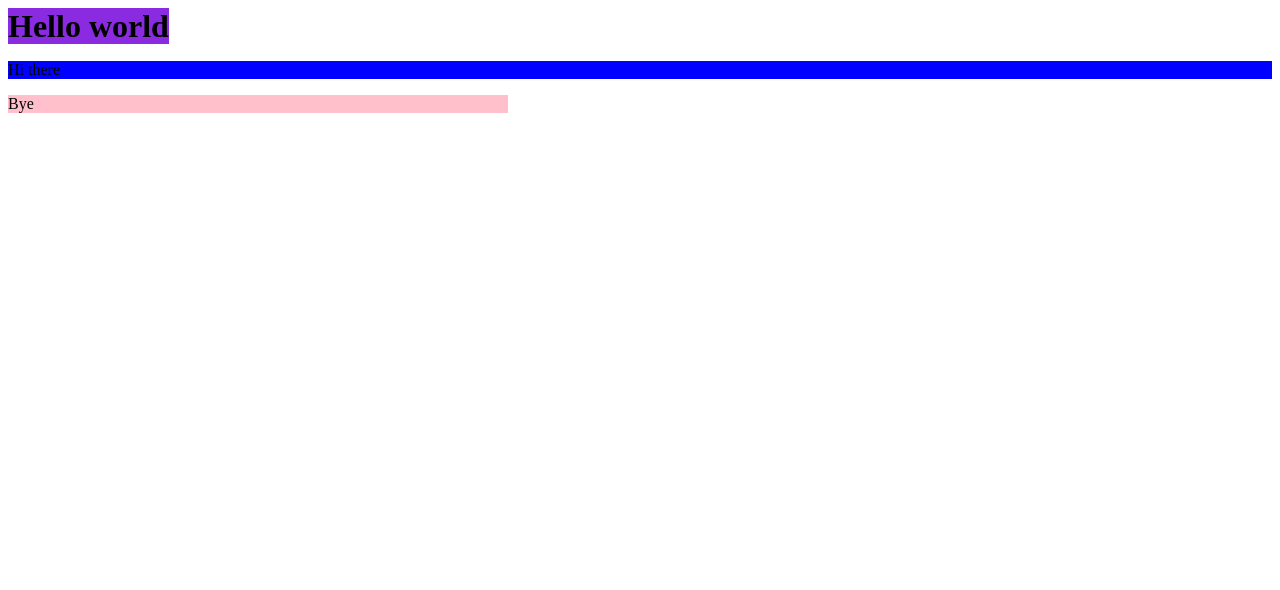
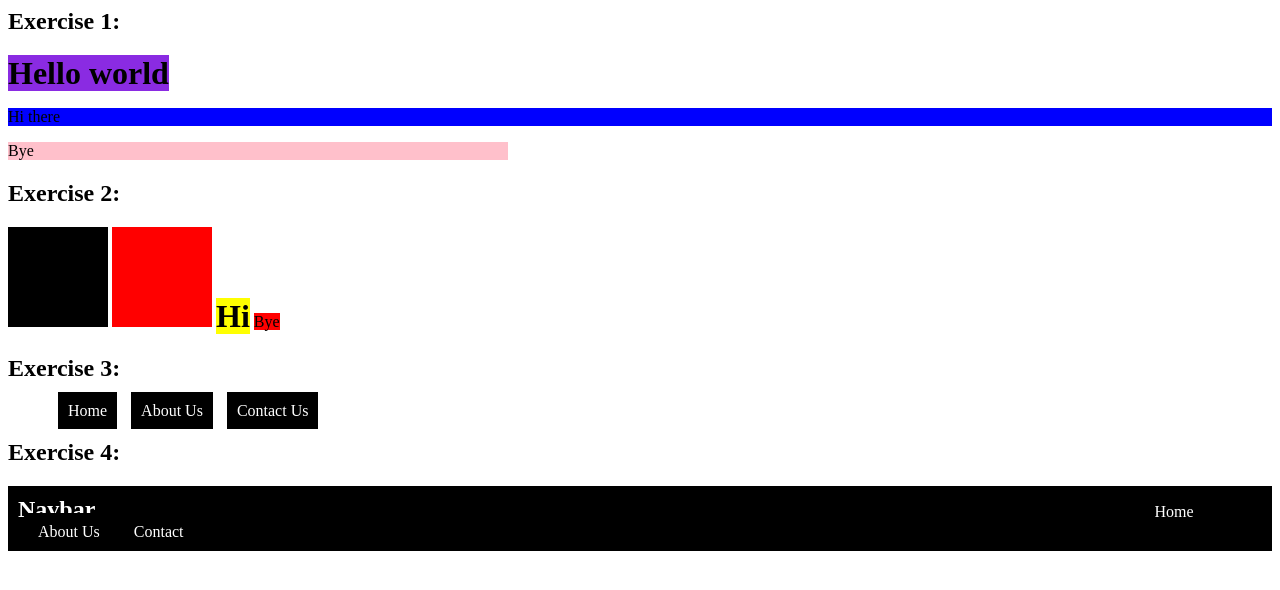
Before and after one commit to vahitha2001/Css-type_selector_B-model_D-property, a plain HTML site: page Css_display property/test.html in a window 1280 px wide. Drawn offline with Linux system fonts and the light colour scheme.

Commit message:
create file

```diff
--- /dev/null
+++ b/Css_box model/index.css
@@ -0,0 +1,28 @@
+
+
+    h1{
+        background-color: black;
+        color: white;
+        padding-top: 20px;
+        padding-right: 20px;
+        padding-left: 20px;
+        padding-bottom: 20px;
+        margin-top: 100px;
+        margin-bottom: 100px;
+        border-color: red;
+        border-width: 50px;
+        border-style: solid;
+    }
+
+
+
+
+    h2{
+        background-color: red;
+        color: white;
+        padding: 20px;
+        margin: 100px;
+        border-color: black;
+        border-width: 50px;
+        border-style: solid;
+    }
--- /dev/null
+++ b/Css_box model/test.css
@@ -0,0 +1,59 @@
+
+
+    .box1{
+        background-color: red;
+        height:100px;
+        width: 100px;
+    }
+    .box2{
+        background-color: red;
+        height:100px;
+        width: 100px;
+        margin-top: 30px;
+    }
+
+
+
+
+
+    .one{
+        background-color: black;
+        color: white;
+        height:300px;
+        width:200px;
+        padding: 30px;
+
+    }
+
+
+
+
+
+   .box{
+        background-color: black;
+        height: 100px;
+        width: 100px;
+        margin: 20px;
+        border-color: red;
+        border-width: 15px;
+        border-style: solid;
+    }
+
+
+
+
+
+    h1{
+        background-color: black;
+        color: yellow;
+        padding: 30px;
+        text-align: center;
+    }
+
+    p{
+        background-color: gray;
+        padding: 30px;
+        border-color: black;
+        border-width: 10px;
+        border-style: solid;
+    }
--- /dev/null
+++ b/Css_display property/index.css
@@ -0,0 +1,23 @@
+<style>
+    h1{
+        background-color: red;
+        display:inline;
+    }
+
+    p{
+        background-color: blue;
+        display:inline-block;
+        width: 400px;
+        height: 200px;
+    }
+
+    h2{
+        background-color: green;
+        display:block;
+    }
+
+    div{
+        background-color: pink;
+        display:inline;
+    }
+</style>
--- /dev/null
+++ b/Css_display property/test.css
@@ -0,0 +1,78 @@
+
+.test{
+    background-color: blueviolet;
+    display: inline;
+}
+
+p{
+    background-color: blue;
+    display: block;
+}
+
+div{
+    background-color: pink;
+    display: inline-block;
+    width: 500px;
+}
+
+
+
+
+
+
+
+.box1{
+    background-color: black;
+    width: 100px;
+    height: 100px;
+    display: inline-block;
+}
+.box2{
+    background-color: red;
+    width: 100px;
+    height: 100px;
+    display:inline-block;
+}
+
+.box3{
+    background-color: yellow;
+    display: inline;
+}
+
+.box4{
+    background-color: red;
+    display: inline;
+}
+
+
+
+
+
+
+li{
+    background-color: black;
+    color: white;
+    display: inline;
+    margin-left: 10px;
+    padding: 10px;
+}
+
+
+
+
+
+
+
+nav{
+    background-color: black;
+    color: white;
+    padding: 10px;
+}
+
+.menu,ol,li{
+    display: inline;
+}
+
+ol{
+    margin-left: 80%;
+}
--- a/Css_display property/test.html
+++ b/Css_display property/test.html
@@ -1,21 +1,42 @@
-<style>
-    h1{
-        background-color: blueviolet;
-        display: inline;
-    }
 
-    p{
-        background-color: blue;
-        display: block;
-    }
+<link rel="stylesheet" href="test.css">
 
-    div{
-        background-color: pink;
-        display: inline-block;
-        width: 500px;
-    }
-</style>
+<!--1-->
 
-<h1>Hello world</h1>
+<h2>Exercise 1:</h2>
+
+<h1 class="test">Hello world</h1>
 <p>Hi there</p>
 <div>Bye</div>
+
+<!--2-->
+
+<h2>Exercise 2:</h2>
+
+<div class="box1"></div>
+<div class="box2"></div>
+<h1 class="box3">Hi</h1>
+<p class="box4">Bye</p>
+
+<!--3-->
+
+<h2>Exercise 3:</h2>
+
+<ul>
+    <li>Home</li>
+    <li>About Us</li>
+    <li>Contact Us</li>
+</ul>
+
+<!--4-->
+
+<h2>Exercise 4:</h2>
+
+<nav>
+    <h1 class="menu">Navbar</h1>
+         <ol>
+            <li>Home</li>
+            <li>About Us</li>
+            <li>Contact</li>
+         </ol>
+</nav>
```
Also changed, not shown: Css_box model/index.html (+3 -27 lines), Css_box model/test.html (+5 -55 lines), Css_display property/index.html (+1 -22 lines).
